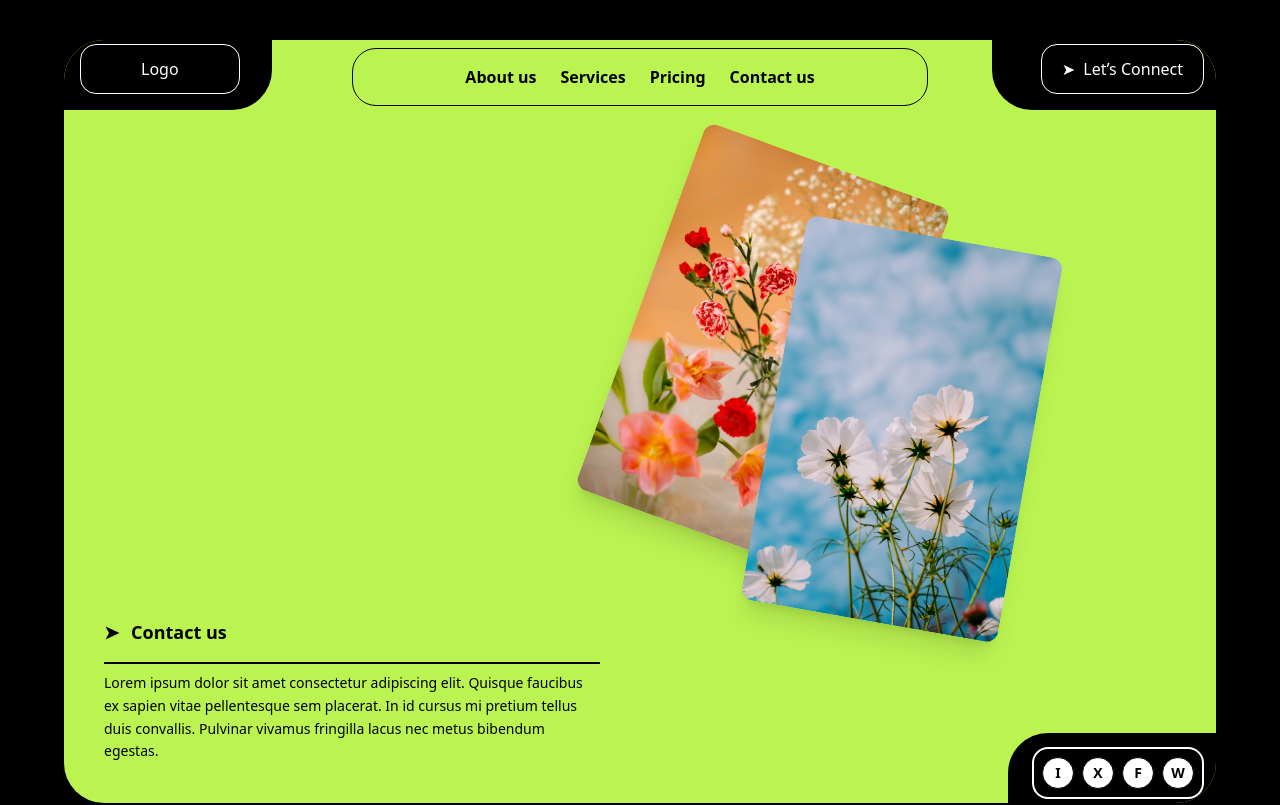
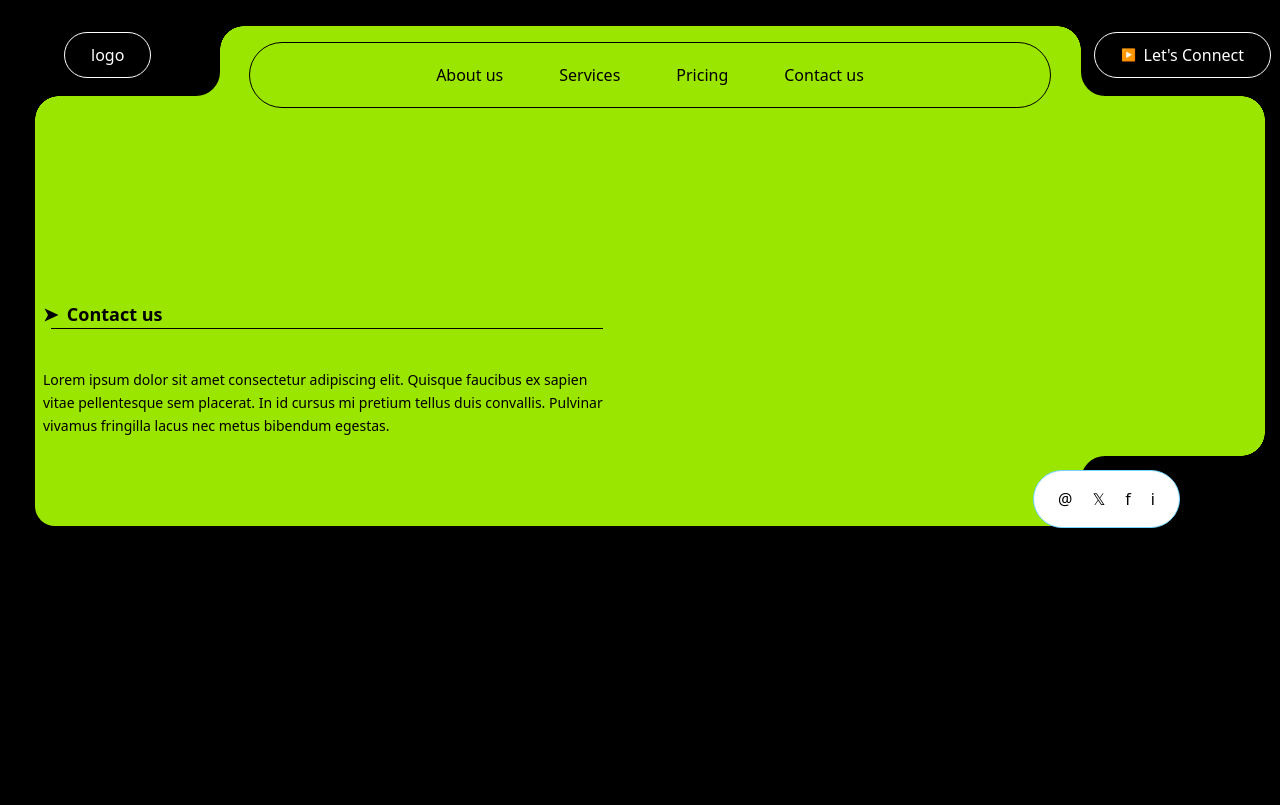
Before and after one commit to Masoom24/project-new, a React (Vite) app: page / in a window 1280 px wide. Shown: the top 805 px of the page. Built offline with nearby package versions, Linux system fonts and the light colour scheme.

Commit message:
Update App.jsx

```diff
--- a/src/App.jsx
+++ b/src/App.jsx
@@ -1,11 +1,13 @@
 import "./App.css";
-import ProductPage from "./page";
+// import ProductPage from "./page";
+import CornerBlocks from "./Mainpage";
+
 
 function App() {
   return (
     <>
       <div>
-        <ProductPage />
+        <CornerBlocks />
       </div>
     </>
   );
```
